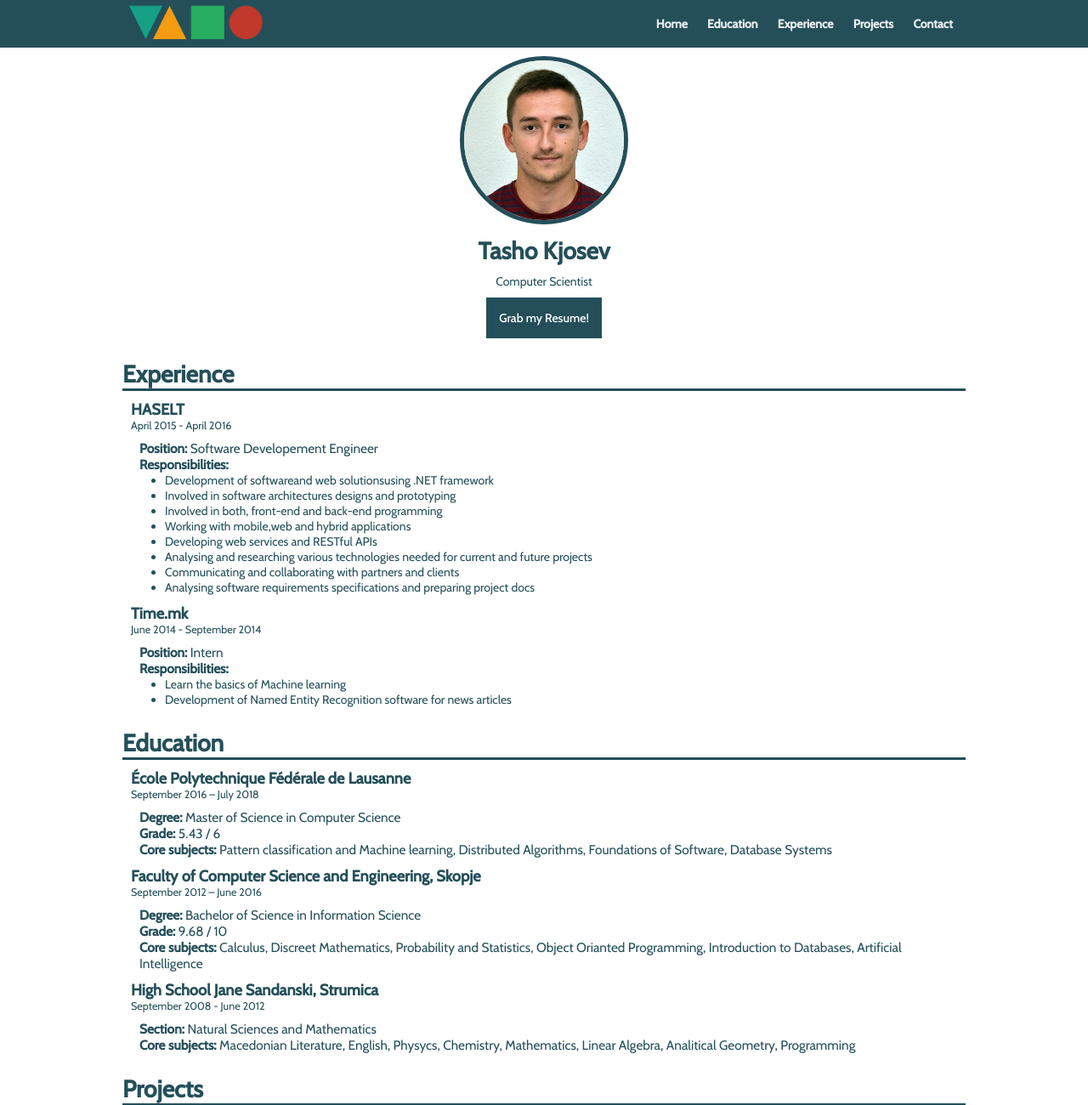
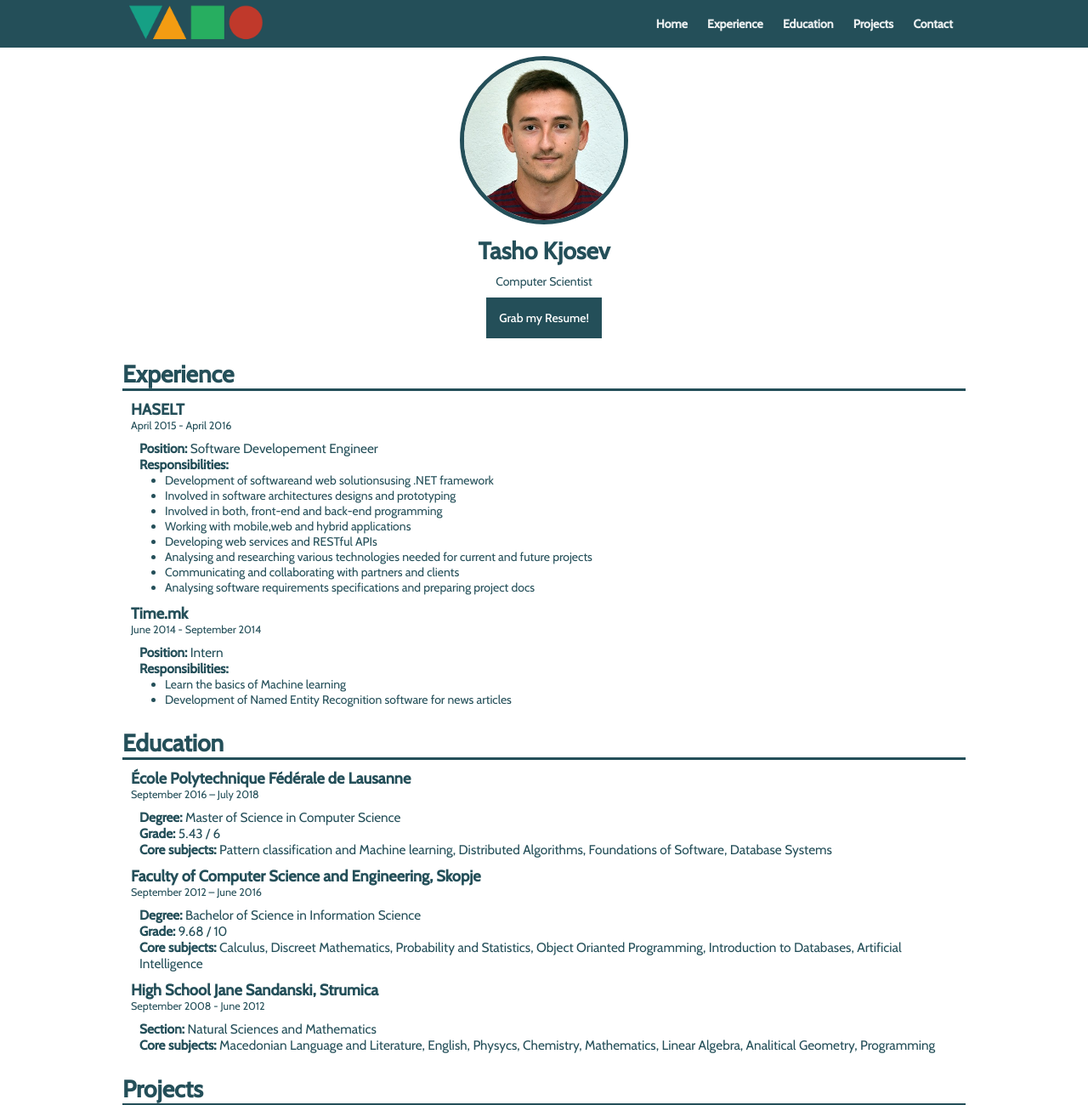
Before and after one commit to Kjosev/kjosev.github.io, a plain HTML site: page index.html in a window 1280 px wide. Shown: the top 1300 px of the page at 85% size. Drawn offline with nearby package versions, Linux system fonts and the light colour scheme.

Commit message:
Text changes

```diff
--- a/index.html
+++ b/index.html
@@ -39,8 +39,8 @@
     <a href="#"><img src="./images/logo-web-2.png" class="logo"></a>
     <ul class="menu">
       <li><a class="nav-sec" data-nav="#sec-info">Home</a></li>
+      <li><a class="nav-sec" data-nav="#sec-experience">Experience</a></li>
       <li><a class="nav-sec" data-nav="#sec-education">Education</a></li>
-      <li><a class="nav-sec" data-nav="#sec-experience">Experience</a></li>
       <li><a class="nav-sec" data-nav="#sec-projects">Projects</a></li>
       <li><a class="nav-sec" data-nav="#sec-contact">Contact</a></li>
     </ul>
@@ -137,7 +137,7 @@
         </p>
         <p class="description">
           <strong>Section:</strong> Natural Sciences and Mathematics<br>
-          <strong>Core subjects:</strong> Macedonian Literature, English, Physycs, Chemistry, Mathematics, Linear Algebra, Analitical Geometry, Programming <br>
+          <strong>Core subjects:</strong> Macedonian Language and Literature, English, Physycs, Chemistry, Mathematics, Linear Algebra, Analitical Geometry, Programming <br>
         </p>
       </div>
 
```
Also changed, not shown: gulpfile.js (line endings or trailing spaces), scripts/scripts.js (line endings or trailing spaces), styles/Less/base/colors.less (line endings or trailing spaces), styles/Less/master.less (line endings or trailing spaces), styles/Less/pages/home.less (line endings or trailing spaces), styles/Less/sections/header.less (line endings or trailing spaces), styles/master.css, 1 other file.
